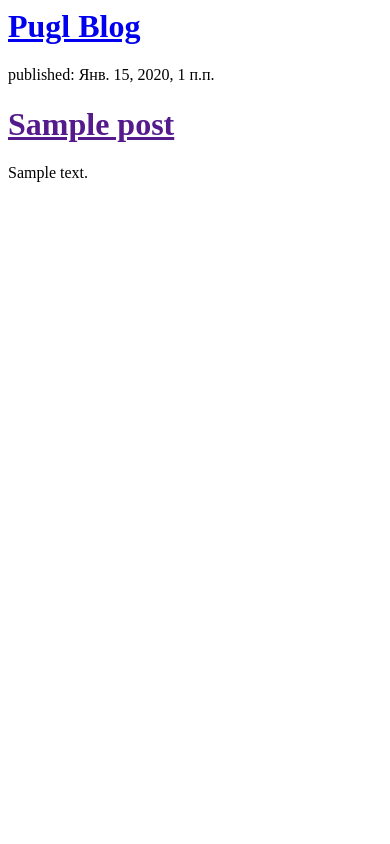
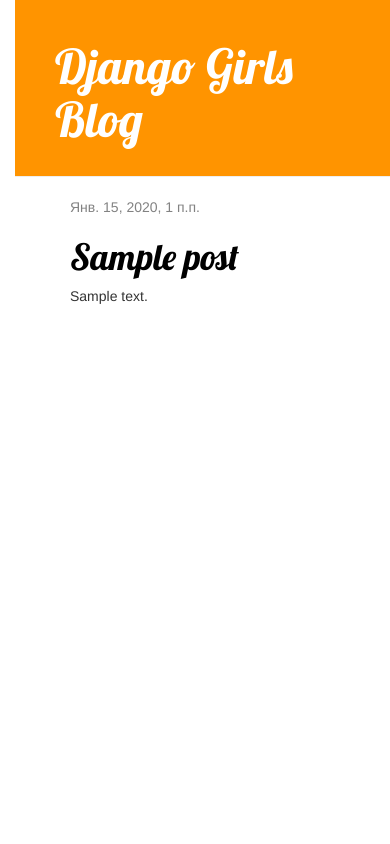
Before and after one commit to Pugletka/diploma, a Django app: page / in a window 390 px wide. Run offline with Django 3.2, Linux system fonts and the light colour scheme; tables that the repository leaves empty hold one stand-in row (values such as "Sample post"); some libraries are stand-ins or nearby versions.

Commit message:
Added view and template for detailed blog post as well as CSS for the site

```diff
--- /dev/null
+++ b/blog/static/css/blog.css
@@ -0,0 +1,59 @@
+h1 a {
+    color: #FCA205;
+}
+
+body {
+    padding-left: 15px;
+}
+
+h1 a {
+    color: #FCA205;
+    font-family: 'Lobster';
+}
+
+.page-header {
+    background-color: #ff9400;
+    margin-top: 0;
+    padding: 20px 20px 20px 40px;
+}
+
+.page-header h1, .page-header h1 a, .page-header h1 a:visited, .page-header h1 a:active {
+    color: #ffffff;
+    font-size: 36pt;
+    text-decoration: none;
+}
+
+.content {
+    margin-left: 40px;
+}
+
+h1, h2, h3, h4 {
+    font-family: 'Lobster', cursive;
+}
+
+.date {
+    color: #828282;
+}
+
+.save {
+    float: right;
+}
+
+.post-form textarea, .post-form input {
+    width: 100%;
+}
+
+.top-menu, .top-menu:hover, .top-menu:visited {
+    color: #ffffff;
+    float: right;
+    font-size: 26pt;
+    margin-right: 20px;
+}
+
+.post {
+    margin-bottom: 70px;
+}
+
+.post h1 a, .post h1 a:visited {
+    color: #000000;
+}
--- /dev/null
+++ b/blog/templates/blog/base.html
@@ -0,0 +1,26 @@
+{% load static %}
+<html>
+    <head>
+        <title>Django Girls blog</title>
+        <link rel="stylesheet" href="//maxcdn.bootstrapcdn.com/bootstrap/3.2.0/css/bootstrap.min.css">
+        <link rel="stylesheet" href="//maxcdn.bootstrapcdn.com/bootstrap/3.2.0/css/bootstrap-theme.min.css">
+        <link href='//fonts.googleapis.com/css?family=Lobster&subset=latin,latin-ext' rel='stylesheet' type='text/css'>
+        <link rel="stylesheet" href="{% static 'css/blog.css' %}">
+    </head>
+    <body>
+        <div class="page-header">
+            <h1><a href="/">Django Girls Blog</a></h1>
+        </div>
+
+        <div class="content container">
+            <div class="row">
+                <div class="col-md-8">
+                    {% block content %}
+                    {% endblock %}
+                </div>
+            </div>
+        </div>
+    </body>
+</html>
+
+<!--block — тег шаблона, позволяющий вставлять HTML-код этого блока в другие шаблоны, расширяющие base.html-->
--- a/blog/templates/blog/post_list.html
+++ b/blog/templates/blog/post_list.html
@@ -1,22 +1,19 @@
-<html>
-    <head>
-        <title>Pugl</title>
-    </head>
-    <body>
-        <div>
-            <h1><a href="/">Pugl Blog</a></h1>
+{% extends 'blog/base.html' %}
+
+{% block content %}
+    {% for post in posts %}
+        <div class="post">
+            <div class="date">
+                {{ post.published_date }}
+            </div>
+            <h1><a href="{% url 'post_detail' pk=post.pk %}">{{ post.title }}</a></h1>
+            <p>{{ post.text|linebreaksbr }}</p>
         </div>
-        {% for post in posts %}
-            <div>
-                <p>published: {{ post.published_date }}</p>
-                <h1><a href="">{{ post.title }}</a></h1>
-                <p>{{ post.text|linebreaksbr }}</p>
-            </div>
-        {% endfor %}
-    </body>
-</html>
+    {% endfor %}
+{% endblock %}
 
-<!-- |linebreaksbr прогоняет текст через фильтр для преобразования переносов строк в параграфы-->
+<!--Параметр post_detail означает, что Django будет искать URL с именем post_detail в файле blog.urls.py.-->
+<!-- |linebreaksbr прогоняет текст через фильтр для преобразования переносов строк в параграфы.-->
 <!-- тег <head>, чтобы сообщить браузеру о настройках страницы, тег <body> — о её содержимом. -->
 
 <!--  <h1>Заголовок</h1> — главный заголовок страницы;
--- a/blog/urls.py
+++ b/blog/urls.py
@@ -13,4 +13,11 @@
 #URL-шаблон:
 urlpatterns = [
     path('', views.post_list, name='post_list'),
+    path('post/<int:pk>/', views.post_detail, name='post_detail'),
 ]
+
+'''Фрагмент post/<int:pk>/ определяет шаблон URL-адреса. Сейчас мы его поясним:
+post/ значит, что после начала строки URL должен содержать слово post и косую черту /. Пока всё в порядке.
+<int:pk> — эта часть посложнее. Она означает, что Django ожидает целочисленное значение и преобразует его в представление
+— переменную pk.
+/ — затем нам нужен еще один символ / перед тем, как адрес закончится.'''
--- a/blog/views.py
+++ b/blog/views.py
@@ -1,6 +1,7 @@
 from django.shortcuts import render
 from django.utils import timezone
 from .models import Post
+from django.shortcuts import render, get_object_or_404
 
 # Create your views here.
 '''view, или представление, — это то место, где мы разместим «логику» работы нашего приложения.
@@ -16,6 +17,10 @@
     posts = Post.objects.filter(published_date__lte=timezone.now()).order_by('published_date')
     return render(request, 'blog/post_list.html', {'posts': posts})
 
+def post_detail(request, pk):
+    post = get_object_or_404(Post, pk=pk)
+    return render(request, 'blog/post_detail.html', {'post': post})
+
 '''В функции render у нас уже есть параметр request (т.е. всё, что мы получим от пользователя в качестве
 запроса через Интернет) и файл шаблона 'blog/post_list.html'. Последний параметр, который выглядит как {},
  — это место, куда мы можем добавить что-нибудь для использования в шаблоне. Мы должны задавать имена
```
Also changed, not shown: blog/templates/blog/post_detail.html (added, +13 -0 lines).
